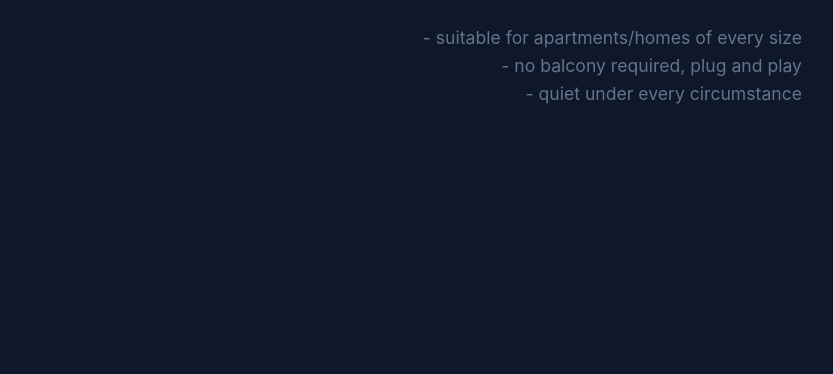
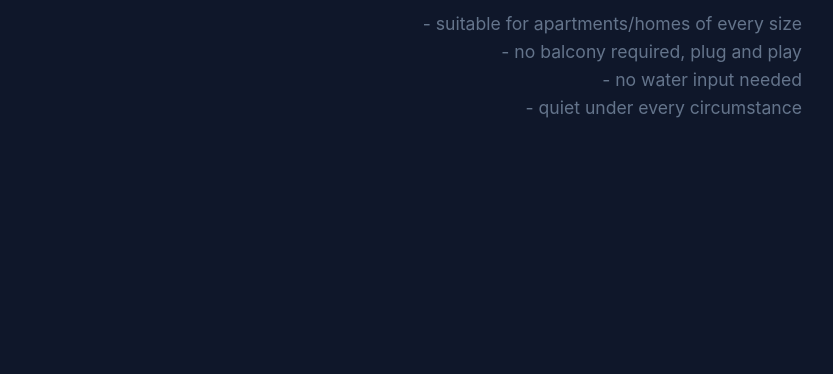
Before and after one commit to ddriog/friodam-site, a plain HTML site: page index.html in a window 1280 px wide. Shown: the part 426-800 px from the top of the page, without its empty margins (414-1247 px from the left). Drawn offline with Linux system fonts and the light colour scheme.

Commit message:
Add no water input bullet point

```diff
--- a/index.html
+++ b/index.html
@@ -49,6 +49,7 @@
     <p class="small">
       - suitable for apartments/homes of every size<br>
       - no balcony required, plug and play<br>
+      - no water input needed<br>
       - quiet under every circumstance
     </p>
   </div>
```
